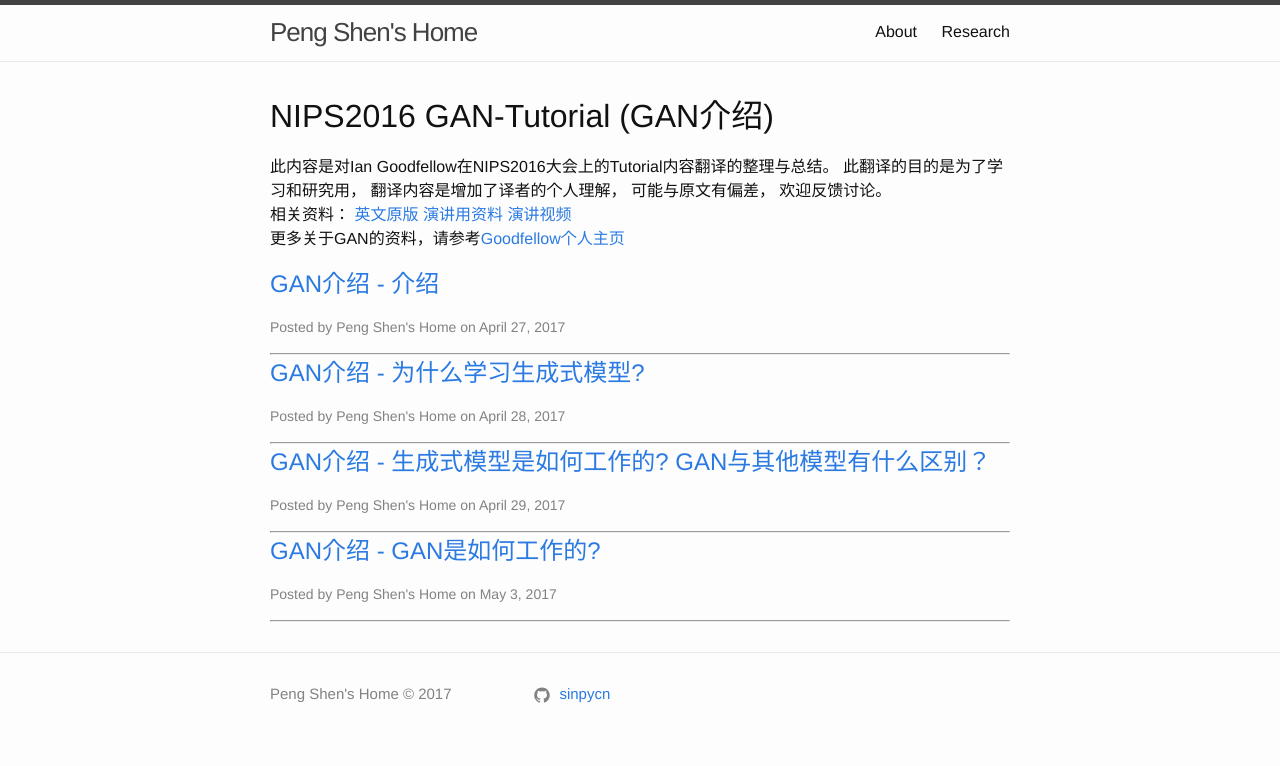
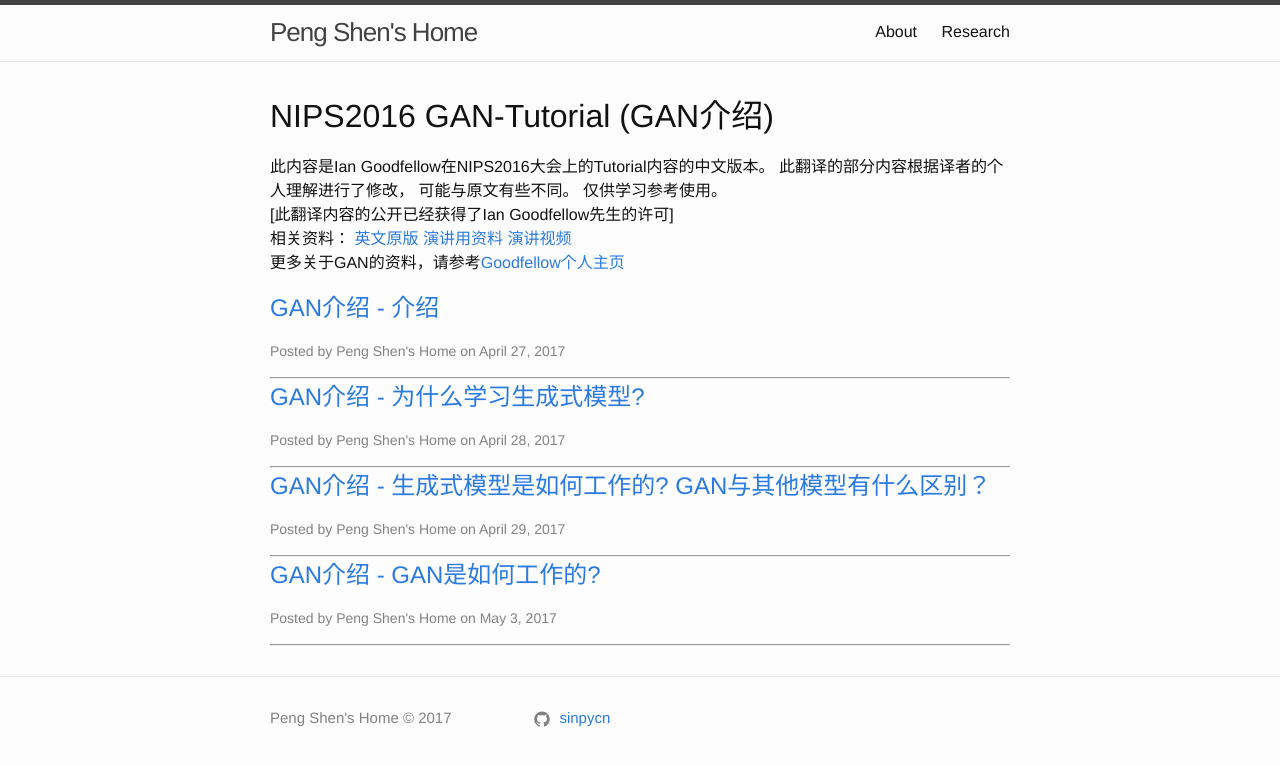
Before and after one commit to sinpycn/sinpycn.github.io, a Jekyll site: the page built from category/gan-tutorial.html, in a window 1280 px wide. Shown: the top 766 px of the page. Built offline with Jekyll 4.4.1, drawn with Linux system fonts in a browser that asks for light colours.

Commit message:
Update gan-tutorial.html

```diff
--- a/category/gan-tutorial.html
+++ b/category/gan-tutorial.html
@@ -4,8 +4,10 @@ title: NIPS2016 GAN-Tutorial (GAN介绍)
 category: gan-tutorial
 ---
 
-此内容是对Ian Goodfellow在NIPS2016大会上的Tutorial内容翻译的整理与总结。
-此翻译的目的是为了学习和研究用， 翻译内容是增加了译者的个人理解， 可能与原文有偏差， 欢迎反馈讨论。 <br>
+此内容是Ian Goodfellow在NIPS2016大会上的Tutorial内容的中文版本。
+此翻译的部分内容根据译者的个人理解进行了修改， 可能与原文有些不同。 仅供学习参考使用。<br>
+[此翻译内容的公开已经获得了Ian Goodfellow先生的许可]
+<br>
 相关资料： <a href="https://arxiv.org/abs/1701.00160" target="_blank">英文原版</a>
 <a href="http://www.iangoodfellow.com/slides/2016-12-04-NIPS.pdf" target="_blank">演讲用资料</a>
 <a href="https://channel9.msdn.com/Events/Neural-Information-Processing-Systems-Conference/Neural-Information-Processing-Systems-Conference-NIPS-2016/Generative-Adversarial-Networks" target="_blank">演讲视频</a>
```
